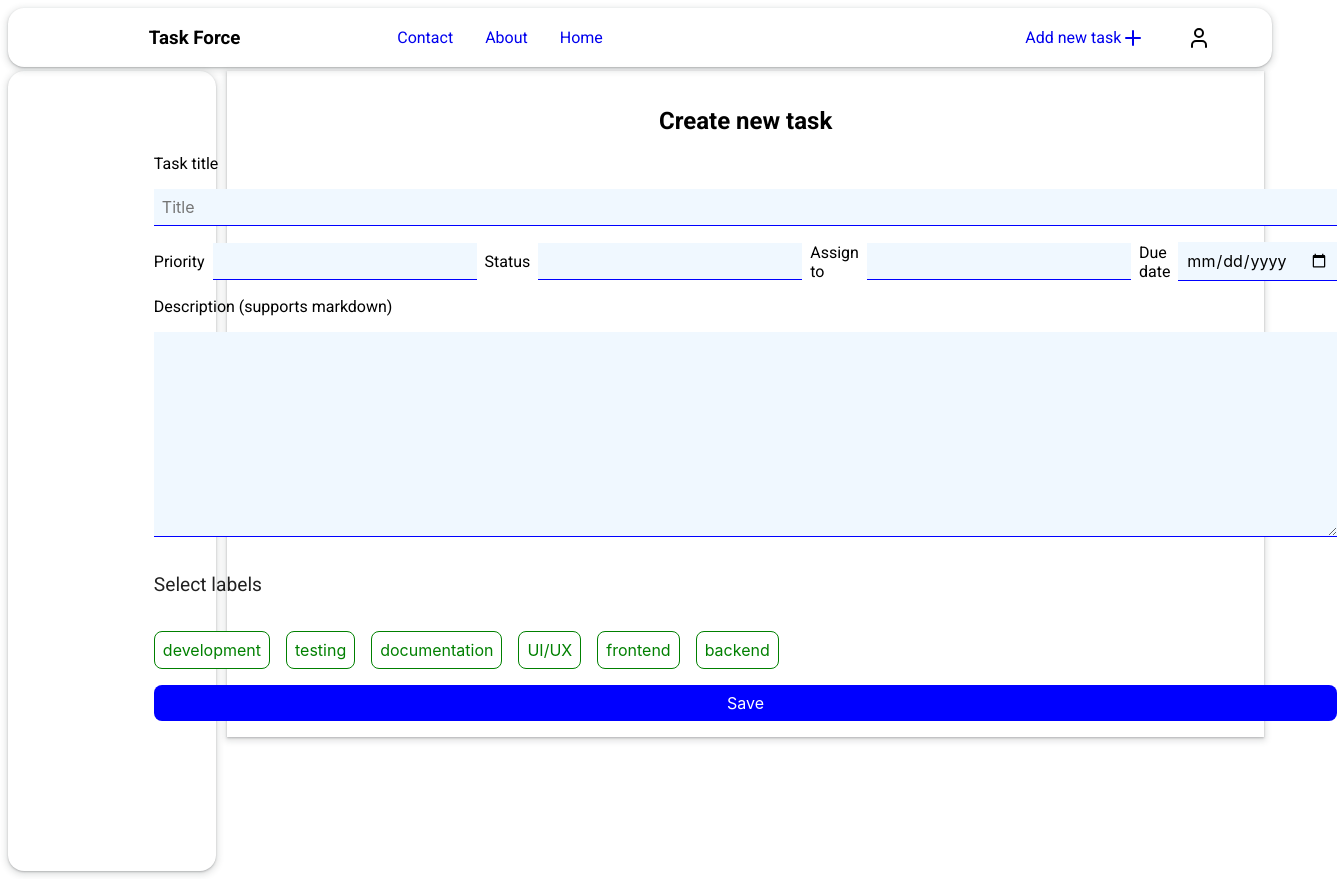
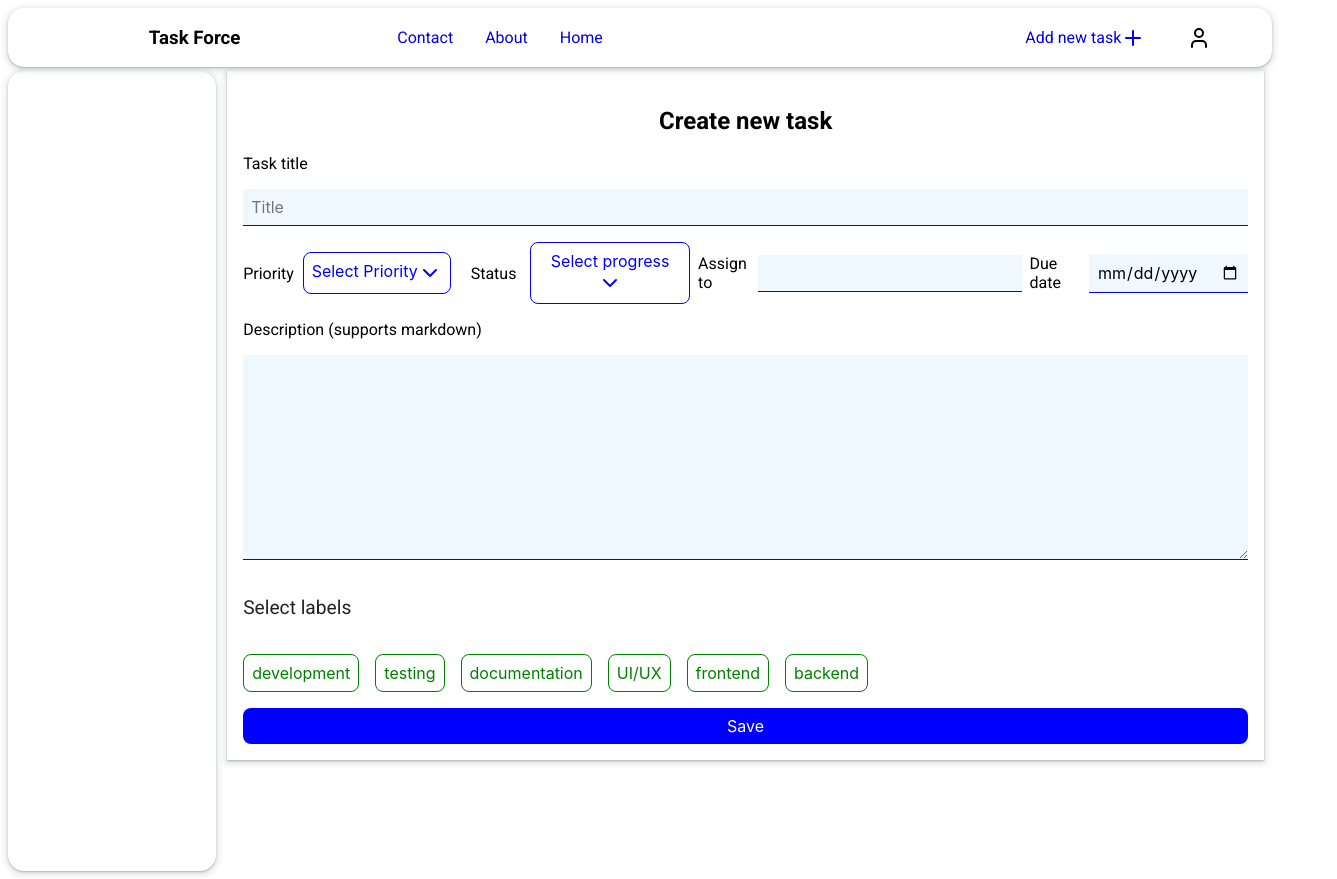
Before and after one commit to arunkumar413/taskManager2, a React (Create React App) app: page /add-new-task in a window 1280 px wide. Shown: the whole page, 1337 px wide, since content can reach past the window. Built offline with nearby package versions, Linux system fonts and the light colour scheme.

Commit message:
adding drop down component

```diff
--- /dev/null
+++ b/src/components/DropDown.jsx
@@ -0,0 +1,44 @@
+import React, { Fragment, useState } from "react";
+
+export function DropDown({ options, value, handleSelected }) {
+  const [selectedOption, setSelectedOption] = useState(value);
+
+  function handleSelect(evt, item) {
+    handleSelected(item);
+  }
+
+  const optionElements = options.map(function (item, index) {
+    return (
+      <>
+        <li onClick={(evt) => handleSelect(evt, item)}>{item}</li>
+      </>
+    );
+  });
+
+  return (
+    <div class="dropdown">
+      <button className="btn primary small outlined" style={{textAlign:"center",verticalAlign:"middle"}} >
+        {" "}
+        {value}
+        <svg
+        //  style={{verticalAlign:"middle"}}
+          xmlns="http://www.w3.org/2000/svg"
+          width="24"
+          height="24"
+          viewBox="0 0 24 24"
+          fill="none"
+          stroke="currentColor"
+          strokeWidth="2"
+          strokeLinecap="round"
+          strokeLinejoin="round"
+          className="lucide lucide-chevron-down"
+        >
+          <path d="m6 9 6 6 6-6" />
+        </svg>{" "}
+      </button>
+      <ol class="dropdown-content">{optionElements}</ol>
+    </div>
+  );
+}
+
+<input />;
--- a/src/pages/CreateNewTaskPage.js
+++ b/src/pages/CreateNewTaskPage.js
@@ -1,8 +1,14 @@
 import React, { useState } from "react";
 import { Labels } from "../components/Labels";
+import { DropDown } from "../components/DropDown";
+
+export function CreateNewTaskPage() {
+    const [selectedOption, setSelectedOption] = useState("Select Priority");
+    const [progress, setProgress] = useState("Select progress");
 
 
-export function CreateNewTaskPage() {
+
+
 
   const [newTaskInfo, setNewTaskInfo] = useState({
     title: "",
@@ -12,70 +18,91 @@ export function CreateNewTaskPage() {
     user: "",
     dueDate: "",
     labels: [],
+  });
 
-    })
-
-    const [selectedLabels, setSelectedLabels] = useState([])
-
+  const [selectedLabels, setSelectedLabels] = useState([]);
 
   function handleNewTaskInfo(evt) {
     setNewTaskInfo(function (prevState) {
-            return { ...prevState, [evt.target.name]: evt.target.value }
-        })
+      return { ...prevState, [evt.target.name]: evt.target.value };
+    });
   }
+
 
 
   return (
     <div className="CreateNewTaskPage">
-            <div style={{ textAlign: 'center' }} className="new-task-heading">
+      <div style={{ textAlign: "center" }} className="new-task-heading">
         <h2> Create new task</h2>
       </div>
       <div className="new-task-form">
-                <label>  Task title   </label>
-                <input name="title" onChange={handleNewTaskInfo} placeholder="Title" className="input small primary filled" type="text" />
+        <label> Task title </label>
+        <input
+          name="title"
+          onChange={handleNewTaskInfo}selectedValue
+          placeholder="Title"
+          className="input small primary filled"
+          type="text"
+        />
 
-                <div className="new-task-second-row" style={{
-                    display: 'flex',
-                    flexDirection: 'row',
-                    justifyContent: 'flex-start',
+        <div
+          className="new-task-second-row"
+          style={{
+            display: "grid",
+            // flexDirection: "row",
+            gridTemplateColumns:"repeat(8, 1fr)",
+            justifyContent: "center",
             alignItems: "center",
-                    gap: '0.5rem'
-                }}>
+            gap: "0.5rem",
+          }}
+        >
+          <label>Priority</label>
 
-                    <label>Priority</label>
-                    <input onChange={handleNewTaskInfo} name="priority" type="text" list='select-priority' className="input small primary filled" />
+          <DropDown options={["Low", "Medium", "High", "Urgent"]} value={selectedOption} handleSelected={setSelectedOption} />
+          {/* <input onChange={handleNewTaskInfo} name="priority" type="text" list='select-priority' className="input small primary filled" />
                     <datalist id='select-priority' >
                         <option value="Low">Low</option>
                         <option value="Medium">Medium</option>
                         <option value="High">High</option>
                         <option value="Urgent">Urgent</option>
-                    </datalist>
+                    </datalist> */}
+
+          <label>Status</label>
+          <DropDown options={["In progress", "Done", "Backlog"]} value={progress} handleSelected={setProgress} />
 
 
-                    <label>Status</label>
-                    <input onChange={handleNewTaskInfo} name="status" type="text" list="select-status" className="input small primary filled" />
-                    <datalist id='select-status'>
-                        <option value="In progress">In progress</option>
-                        <option value="Backlog"> Backlog</option>
-                        <option value="Done">Done</option>
-                    </datalist>
-
           <label> Assign to</label>
-                    <input onChange={handleNewTaskInfo} name="user" type="text" className="input small primary filled" />
+          <input
+            onChange={handleNewTaskInfo}
+            name="user"
+            type="text"
+            className="input small primary filled"
+          />
 
           <label> Due date</label>
-                    <input onChange={handleNewTaskInfo} name="dueDate" type="date" className="input small primary filled" />
+          <input
+            onChange={handleNewTaskInfo}
+            name="dueDate"
+            type="date"
+            className="input small primary filled"
+          />
         </div>
 
         <label> Description (supports markdown) </label>
-                <textarea className="input primary filled" onChange={handleNewTaskInfo} name="description" rows={10} />
+        <textarea
+          className="input primary filled"
+          onChange={handleNewTaskInfo}
+          name="description"
+          rows={10}
+        />
 
         <p> Select labels</p>
-                <Labels selectedLabels={selectedLabels} setSelectedLabels={setSelectedLabels}/>
+        <Labels
+          selectedLabels={selectedLabels}
+          setSelectedLabels={setSelectedLabels}
+        />
         <button className="btn primary small filled">Save</button>
-
       </div>
-
     </div>
-    )
+  );
 }
--- a/src/styles.css
+++ b/src/styles.css
@@ -265,3 +265,43 @@ a:hover{
 .selected-task-page-comments-container{
   border-top: solid 0.5px lightgrey;
 }
+
+.dropdown {
+  position: relative;
+  display: inline-block;
+  min-width: 160px;
+
+}
+
+.dropdown-content {
+  margin-top: 0px;
+  display: none;
+  position: absolute;
+  background-color: aliceblue;
+  min-width: 160px;
+  box-shadow: 0px 8px 16px 0px rgba(0, 0, 0, 0.2);
+  z-index: 9999;
+}
+
+.dropdown:hover .dropdown-content {
+  display: block;
+}
+
+.dropdown ol{
+  list-style: none;
+  padding-left: 0px;
+}
+
+.dropdown li{
+  padding: 0.5rem;
+}
+
+.dropdown li:hover{
+  background-color: lightgray;
+  cursor: pointer;
+}
+
+
+.lucide{
+  vertical-align: middle;
+}
```
Lines whose indentation alone changed are shown as unchanged.
